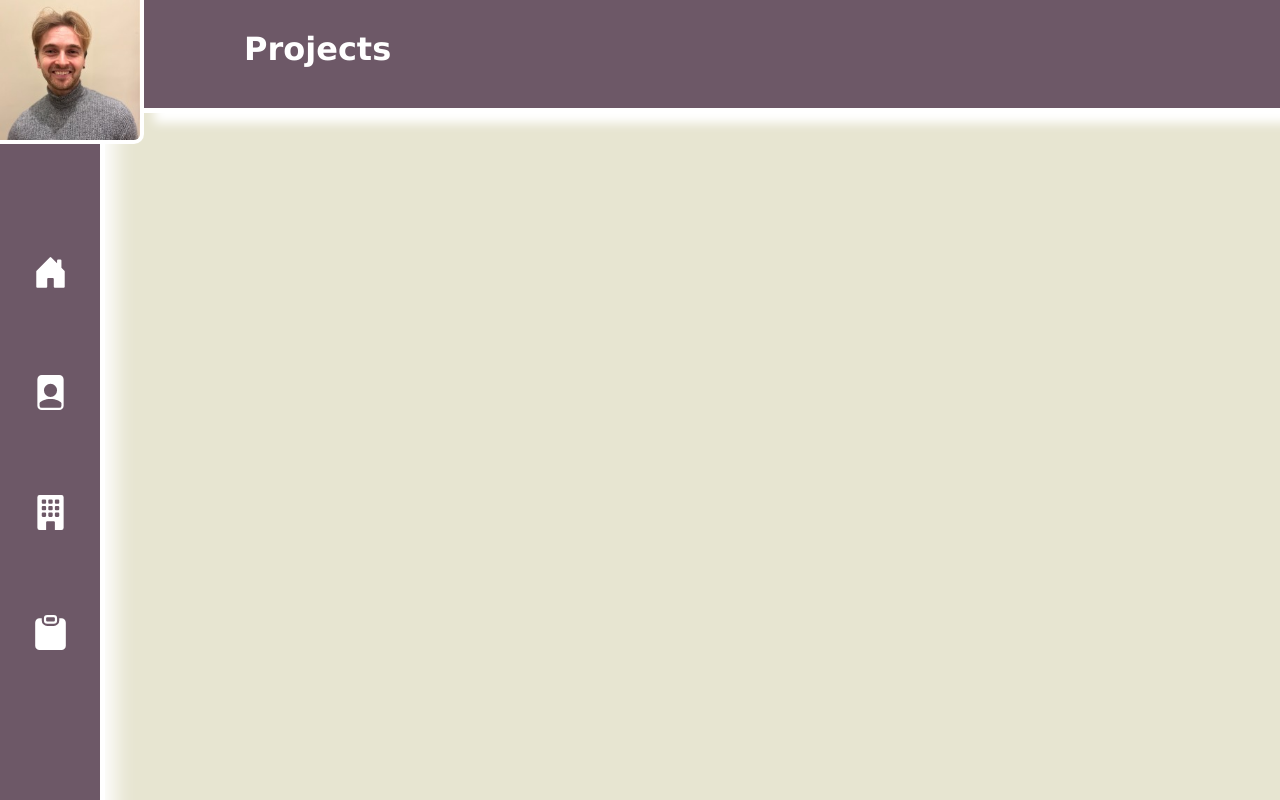
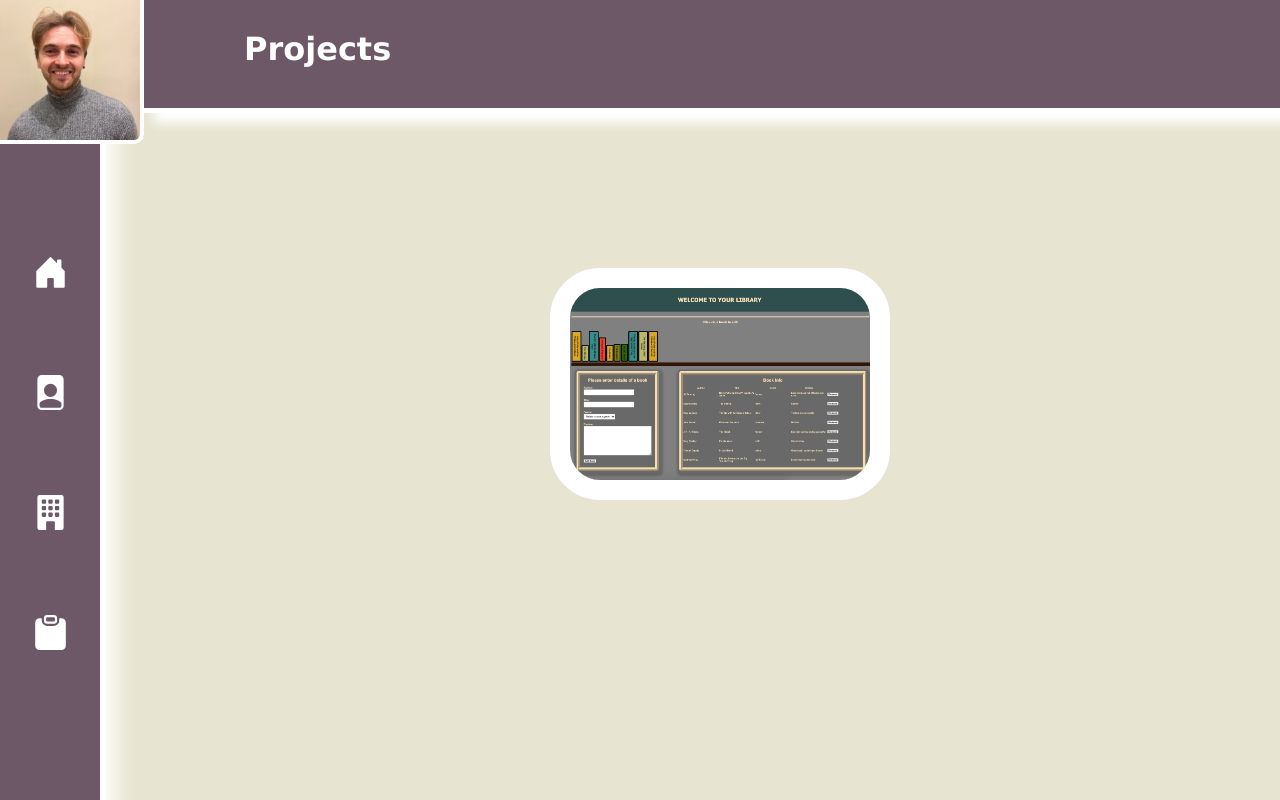
Before and after one commit to SamBaldwin4566/portfolio, a React (Create React App) app: page /projects in a window 1280 px wide. Built offline with nearby package versions, Linux system fonts and the light colour scheme.

Commit message:
added library project link

```diff
--- a/src/App.css
+++ b/src/App.css
@@ -414,3 +414,54 @@ a {
 .hidden {
   display: none
 }
+
+
+
+
+
+/* Styles for projects*/
+
+#projectsGrid {
+  display:grid;
+  width: 80%;
+
+  margin-top: 150px;
+}
+
+.projects {
+  background-color: white;
+  color: rgb(109, 88, 103);
+  width: 200px;
+  height: 50px;
+  padding: 20px;
+  text-align: center;
+  margin-left:auto;
+  margin-right:auto;
+  border-radius:50px;
+  grid-row: 1
+}
+.projectsInfo {
+
+  margin-left:auto;
+  margin-right:auto;
+
+  grid-row: 2;
+  margin-top:50px;
+  font-size: 15px;
+
+}
+.projectPic {
+  width:300px;
+  border: white solid 20px;
+  border-radius: 50px;
+}
+
+#library {
+  grid-column: 1;
+}
+#games {
+  grid-column:2
+}
+#new {
+  grid-column: 3;
+}
--- a/src/components/projects.js
+++ b/src/components/projects.js
@@ -1,8 +1,20 @@
+import library from '../images/Library.png'
+
 function Projects() {
 
     return(
         <div id="projects">
-            <div className="pageHeading"><b>Projects</b></div>
+            <div className="pageHeading"><b>Projects</b>
+                <div id="projectsGrid">
+                    {/* <div class="projects" id="library">
+                        Library
+                    </div> */}
+                    <div class="projectsInfo" id="libraryInfo">
+                    <a href="http://sbaldwin-library.netlify.app" target="_blank" rel="noreferrer"><img class="projectPic" src={library} alt="Screenshot"></img></a>
+
+                    </div>
+                </div>
+            </div>
         </div>
     )
 }
```
Also changed, not shown: src/images/Library.png (added).
